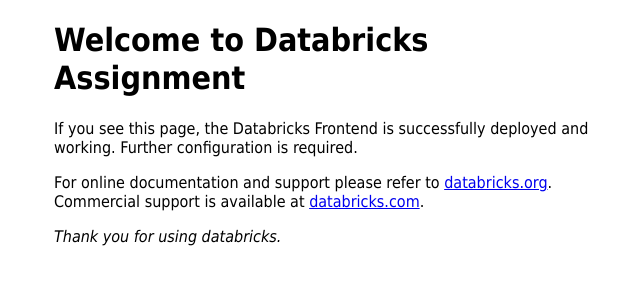
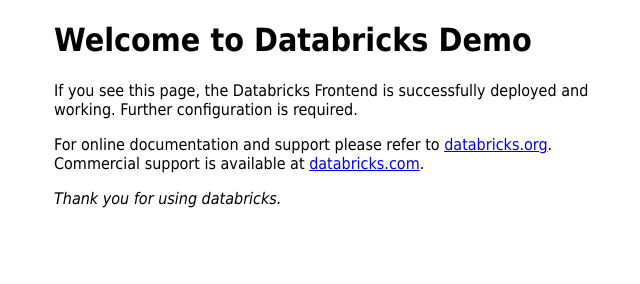
Before and after one commit to YeswanthKondri/Databricks, a plain HTML site: page index.html in a window 1280 px wide. Shown: the whole page, without its empty margins (306-946 px from the left). Drawn offline with Linux system fonts and the light colour scheme.

Commit message:
Demo commit

```diff
--- a/index.html
+++ b/index.html
@@ -9,7 +9,7 @@
 </style>
 </head>
 <body>
-<h1>Welcome to Databricks Assignment</h1>
+<h1>Welcome to Databricks Demo</h1>
 <p>If you see this page, the Databricks Frontend is successfully deployed and
 working. Further configuration is required.</p>
 
```
